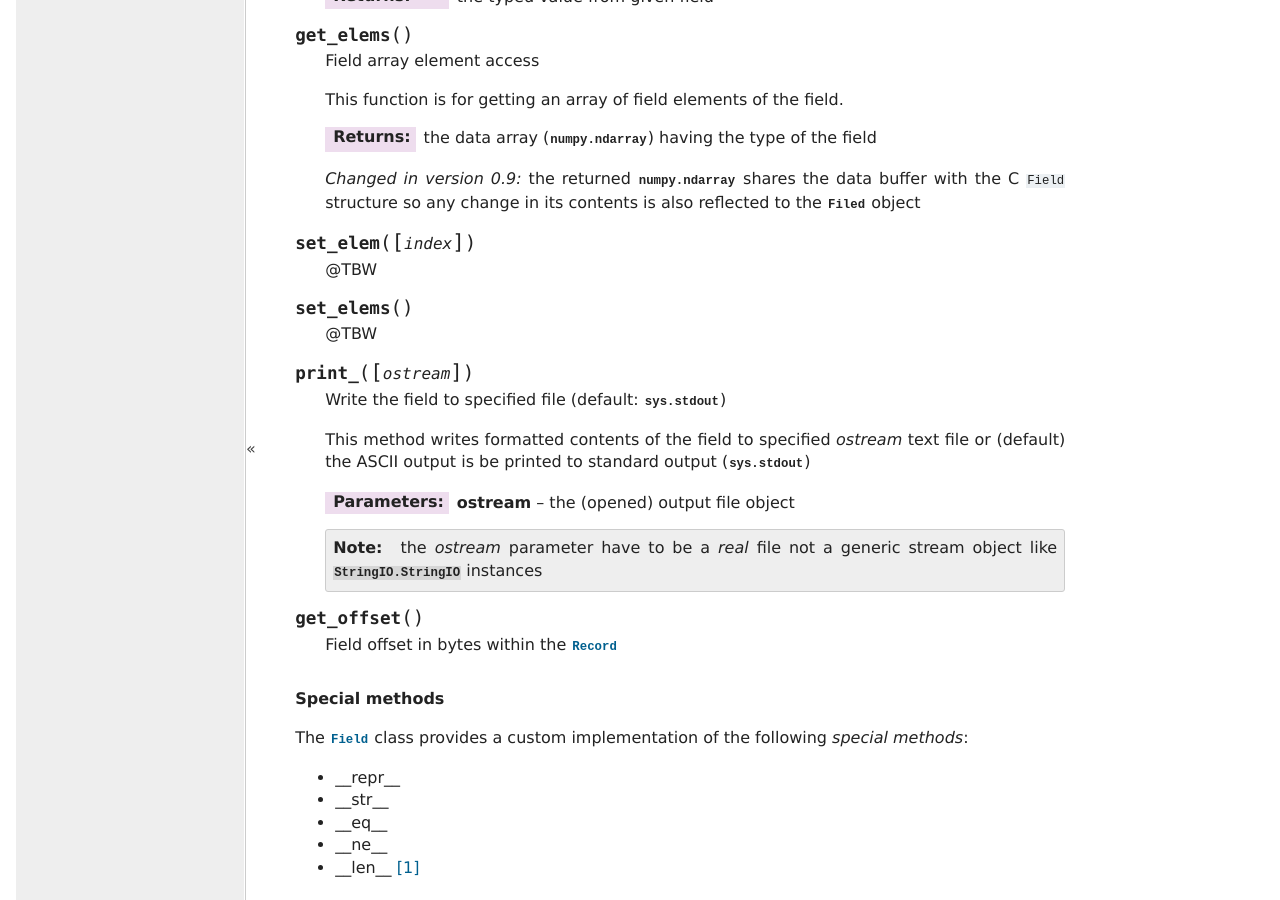
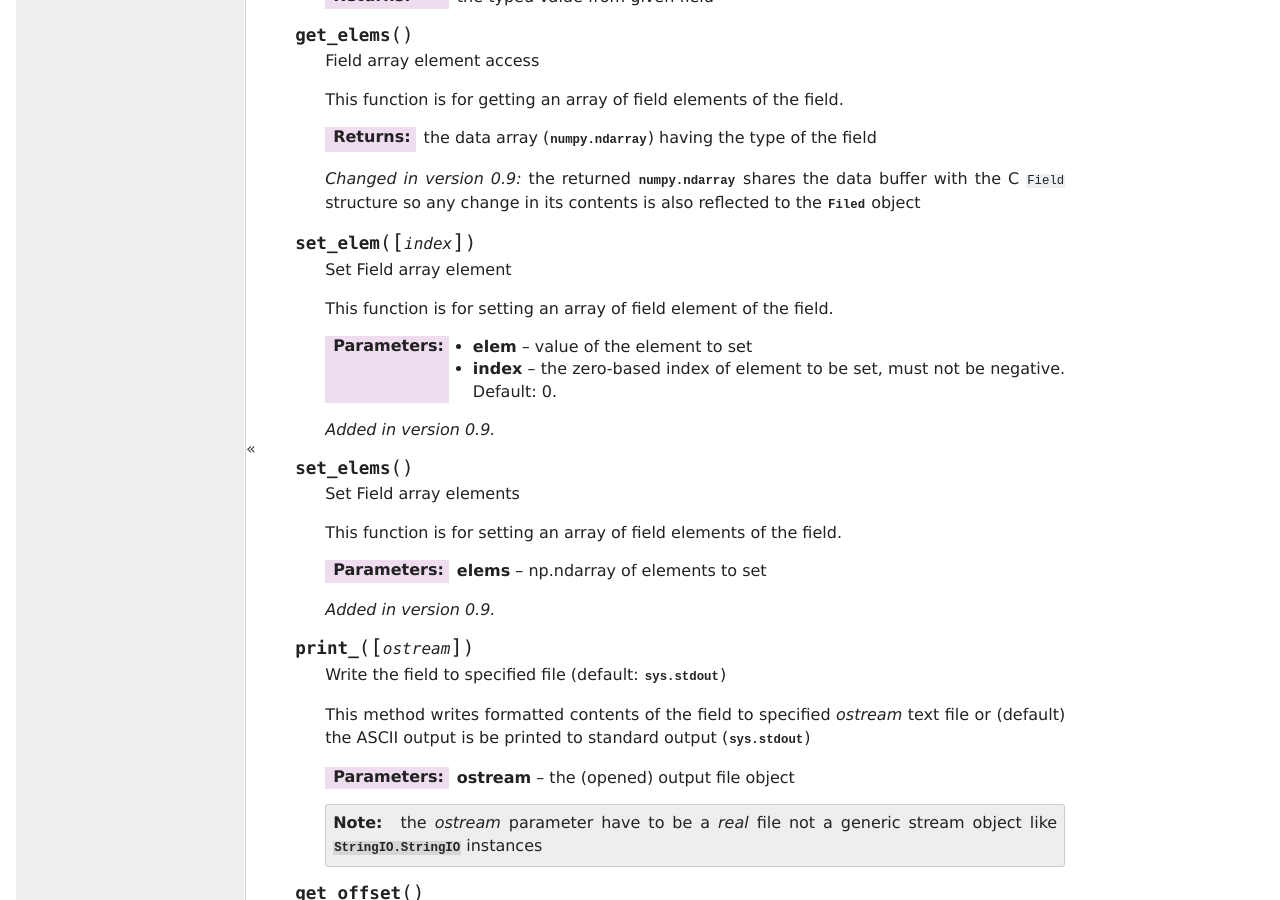
Before and after one commit to avalentino/pyepr, a Sphinx documentation site: the page built from doc/reference.txt, in a window 1280 px wide and 900 px high, scrolled down 8455 px. Built offline with Sphinx 7.4.7, drawn with Linux system fonts in a browser that asks for light colours; formulas are drawn with MathJax 3; cross-references to code outside the pages are shown as plain code.

Commit message:
Fix elements for setting elements
Correctly handle indices of elements to set.
Also perform endianes conversion if necessary.

```diff
--- a/doc/NEWS.txt
+++ b/doc/NEWS.txt
@@ -5,6 +5,10 @@ Change history
 PyEPR 0.9 (in development)
 --------------------------
 
+* basic support for update mode: products can now be opened in update mode
+  ('rb+') and it is possible to call :meth:`epr.Field.set_elem` and
+  :meth:`epr.Field.set_elems` methods to set :class:`epr.Field` elements
+  changing the contents of the :class:`epr.Product` on disk.
 * new functions/methods and properties:
 
   - :attr:`epr.Record.index` property: returns the index of the
@@ -42,7 +46,6 @@ PyEPR 0.9 (in development)
     loops and unnecessary data copy
   - now generator expressions are used to implement `__iter__` special methods
 
-* basic support for opening products in read-write mode @TBW
 * the *index* parameter of the :meth:`epr.Dataset.read_record` method is
   now optional (defaults to zero)
 * the deprecated `__revision__` variable has been removed
--- a/doc/reference.txt
+++ b/doc/reference.txt
@@ -604,12 +604,29 @@ Field
 
    .. method:: set_elem([index])
 
-      @TBW
+      Set Field array element
+
+      This function is for setting an array of field element of the field.
+
+      :param elem:
+            value of the element to set
+      :param index:
+            the zero-based index of element to be set, must not be
+            negative. Default: 0.
+
+      .. versionadded:: 0.9
 
 
    .. method:: set_elems
 
-      @TBW
+      Set Field array elements
+
+      This function is for setting an array of field elements of the field.
+
+      :param elems:
+            np.ndarray of elements to set
+
+      .. versionadded:: 0.9
 
 
    .. method:: print_([ostream])
```
Also changed, not shown: 2 other files.
